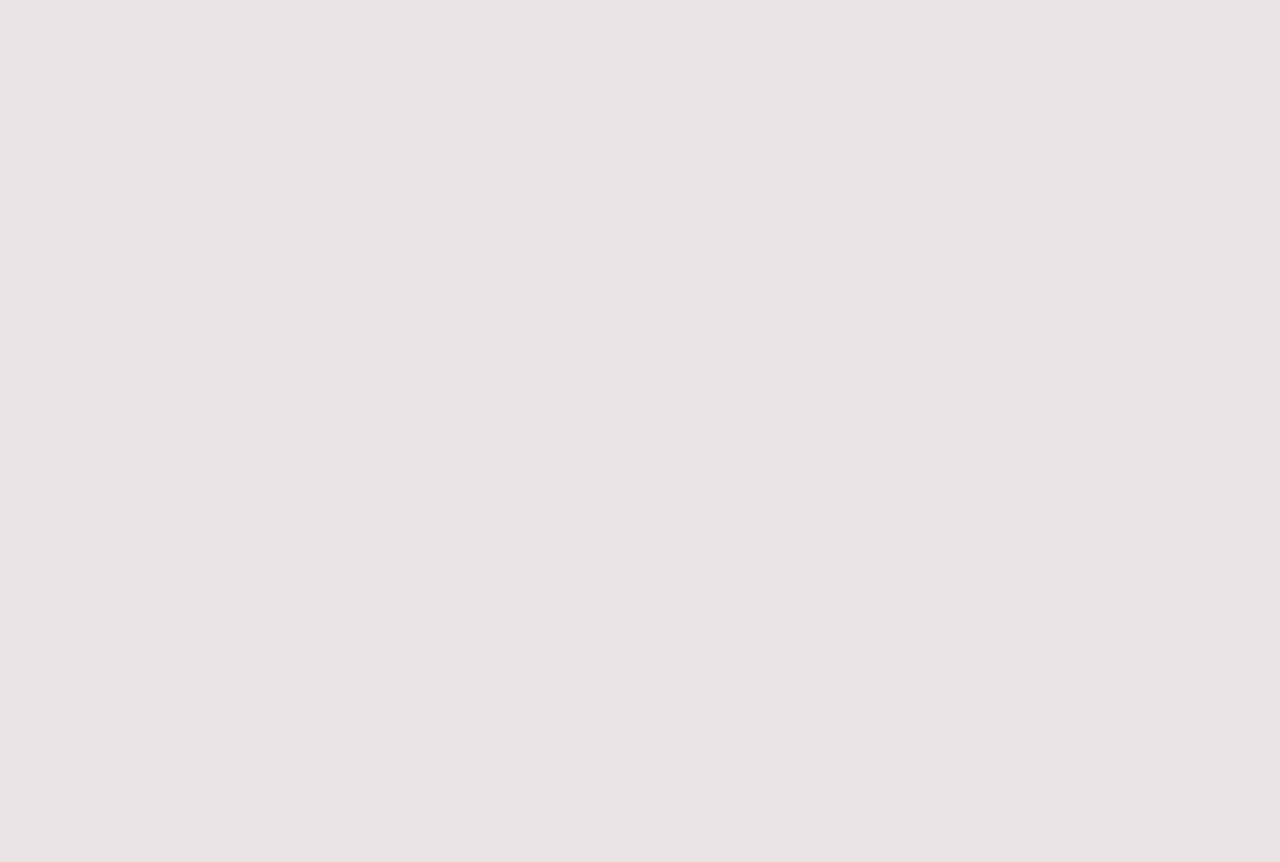
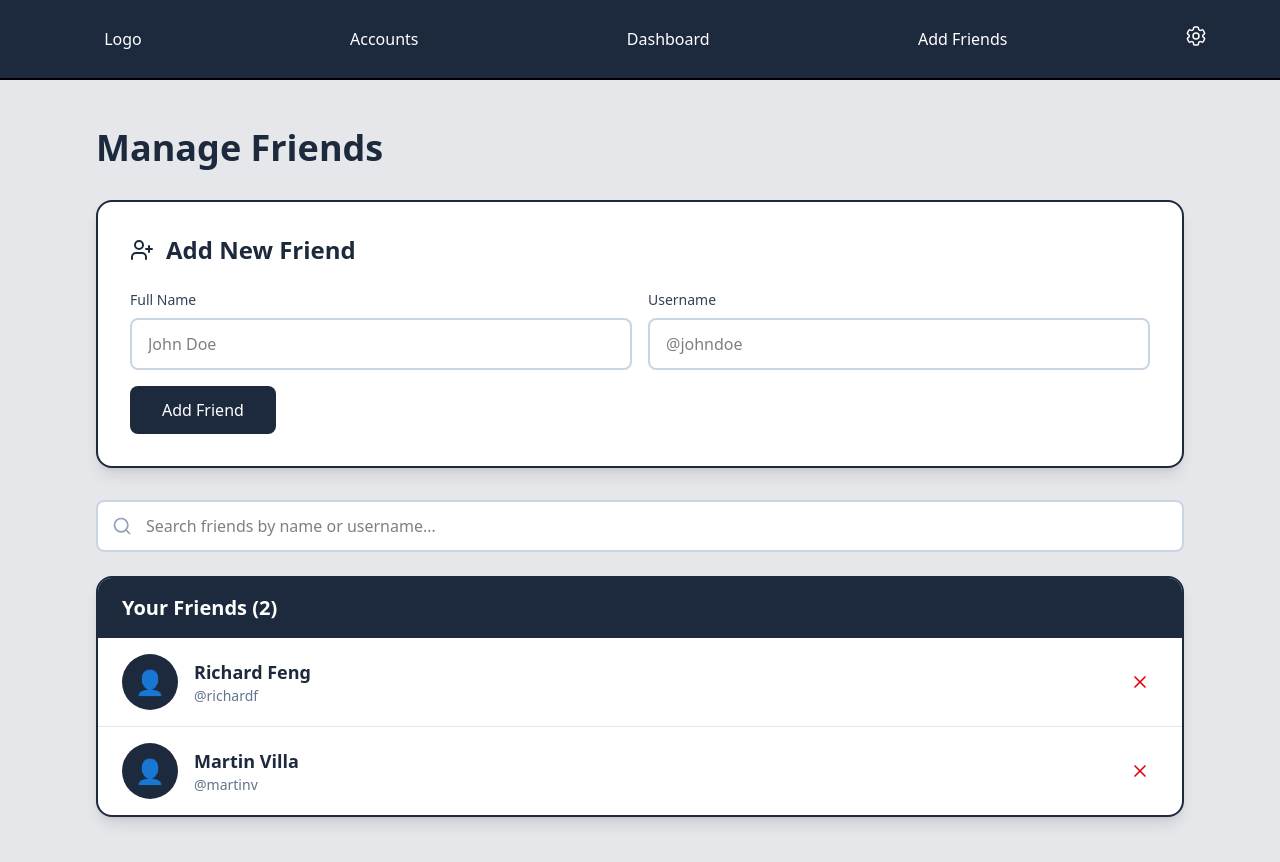
Before and after one commit to Oasis-NEU/f25-group-25, a React (Vite) app in the folder my-react-app/: page /add_contacts in a window 1280 px wide. Before the commit this address had no page. Shown: the top 862 px of the page. Before the commit the page ends 800 px from the top, so only its background shows below. Built offline with nearby package versions, Linux system fonts and the light colour scheme.

Commit message:
add friends page

```diff
--- a/my-react-app/src/App.jsx
+++ b/my-react-app/src/App.jsx
@@ -5,6 +5,7 @@ import { BrowserRouter, Routes, Route, Link } from "react-router-dom"
 import Landing from "./pages/landing";
 import Settings from "./pages/settings";
 import Login from "./pages/login";
+import AddFriends from "./pages/add_contacts";
 
 function App() {
   return (
@@ -17,7 +18,7 @@ function App() {
         <Route path="/landing" element={<Landing />} />
         <Route path='/settings' element={<Settings/>}/>
         <Route path='/login' element={<Login/>}/>
-
+        <Route path='/add_contacts' element={<AddFriends/>}/>
       </Routes>
     </BrowserRouter>
   )
--- a/my-react-app/src/navbar.jsx
+++ b/my-react-app/src/navbar.jsx
@@ -16,7 +16,7 @@ function NavBar() {
         <Link to='/dashboard'>
             <button className="hover:bg-slate-700 rounded-md hover:scale-[1.05] px-8 py-2 text-white transition-all ease-in-out cursor-pointer">Dashboard</button>
         </Link>
-        <Link>
+        <Link to='/add_contacts'>
             <button className="hover:bg-slate-700 rounded-md hover:scale-[1.05] px-8 py-2 text-white transition-all ease-in-out cursor-pointer">Add Friends</button>
         </Link>
         <Link to='/settings'>
--- a/my-react-app/src/pages/add_contacts.jsx
+++ b/my-react-app/src/pages/add_contacts.jsx
@@ -0,0 +1,136 @@
+import React, { useState } from 'react';
+import { UserPlus, Search, X } from 'lucide-react';
+import NavBar from "../navbar";
+
+export default function AddFriends() {
+  const [searchTerm, setSearchTerm] = useState('');
+  const [friends, setFriends] = useState([
+    { id: 1, name: 'Richard Feng', username: '@richardf', avatar: '👤' },
+    { id: 2, name: 'Martin Villa', username: '@martinv', avatar: '👤' },
+  ]);
+  const [newFriendName, setNewFriendName] = useState('');
+  const [newFriendUsername, setNewFriendUsername] = useState('');
+
+  const filteredFriends = friends.filter(friend =>
+    friend.name.toLowerCase().includes(searchTerm.toLowerCase()) ||
+    friend.username.toLowerCase().includes(searchTerm.toLowerCase())
+  );
+
+  const handleAddFriend = () => {
+    if (newFriendName.trim() && newFriendUsername.trim()) {
+      const newFriend = {
+        id: friends.length + 1,
+        name: newFriendName.trim(),
+        username: newFriendUsername.startsWith('@') ? newFriendUsername.trim() : `@${newFriendUsername.trim()}`,
+        avatar: '👤'
+      };
+      setFriends([...friends, newFriend]);
+      setNewFriendName('');
+      setNewFriendUsername('');
+    }
+  };
+
+  const handleRemoveFriend = (id) => {
+    setFriends(friends.filter(friend => friend.id !== id));
+  };
+
+  return (
+    <div className="flex flex-col items-center min-h-screen bg-gray-200">
+      <NavBar />
+      <div className="max-w-6xl w-full px-8 py-12">
+        <h1 className="text-4xl font-bold text-slate-800 mb-8">Manage Friends</h1>
+
+        {/* Add New Friend Form */}
+        <div className="bg-white rounded-2xl shadow-lg p-8 mb-8 border-2 border-slate-800">
+          <div className="flex items-center gap-3 mb-6">
+            <UserPlus className="w-6 h-6 text-slate-800" />
+            <h2 className="text-2xl font-bold text-slate-800">Add New Friend</h2>
+          </div>
+          <div className="space-y-4">
+            <div className="grid grid-cols-1 md:grid-cols-2 gap-4">
+              <div>
+                <label className="block text-sm font-medium text-slate-700 mb-2">
+                  Full Name
+                </label>
+                <input
+                  type="text"
+                  value={newFriendName}
+                  onChange={(e) => setNewFriendName(e.target.value)}
+                  placeholder="John Doe"
+                  className="w-full px-4 py-3 border-2 border-slate-300 rounded-lg focus:outline-none focus:border-slate-800 transition"
+                />
+              </div>
+              <div>
+                <label className="block text-sm font-medium text-slate-700 mb-2">
+                  Username
+                </label>
+                <input
+                  type="text"
+                  value={newFriendUsername}
+                  onChange={(e) => setNewFriendUsername(e.target.value)}
+                  placeholder="@johndoe"
+                  className="w-full px-4 py-3 border-2 border-slate-300 rounded-lg focus:outline-none focus:border-slate-800 transition"
+                />
+              </div>
+            </div>
+            <button
+              onClick={handleAddFriend}
+              className="w-full md:w-auto px-8 py-3 bg-slate-800 text-white rounded-lg hover:bg-slate-700 transition font-medium"
+            >
+              Add Friend
+            </button>
+          </div>
+        </div>
+
+        {/* Search Bar */}
+        <div className="mb-6">
+          <div className="relative">
+            <Search className="absolute left-4 top-1/2 transform -translate-y-1/2 w-5 h-5 text-slate-400" />
+            <input
+              type="text"
+              value={searchTerm}
+              onChange={(e) => setSearchTerm(e.target.value)}
+              placeholder="Search friends by name or username..."
+              className="w-full pl-12 pr-4 py-3 border-2 border-slate-300 rounded-lg focus:outline-none focus:border-slate-800 transition bg-white"
+            />
+          </div>
+        </div>
+
+        {/* Friends List */}
+        <div className="bg-white rounded-2xl shadow-lg border-2 border-slate-800 overflow-hidden">
+          <div className="bg-slate-800 text-white px-6 py-4">
+            <h2 className="text-xl font-bold">Your Friends ({filteredFriends.length})</h2>
+          </div>
+          <div className="divide-y divide-slate-200">
+            {filteredFriends.length === 0 ? (
+              <div className="px-6 py-12 text-center text-slate-500">
+                No friends found. Add some friends to start tracking debts!
+              </div>
+            ) : (
+              filteredFriends.map(friend => (
+                <div key={friend.id} className="px-6 py-4 hover:bg-slate-50 transition flex items-center justify-between">
+                  <div className="flex items-center gap-4">
+                    <div className="w-14 h-14 rounded-full bg-slate-800 flex items-center justify-center text-white text-2xl">
+                      {friend.avatar}
+                    </div>
+                    <div>
+                      <h3 className="font-semibold text-slate-800 text-lg">{friend.name}</h3>
+                      <p className="text-slate-500 text-sm">{friend.username}</p>
+                    </div>
+                  </div>
+                  <button
+                    onClick={() => handleRemoveFriend(friend.id)}
+                    className="p-2 text-red-600 hover:bg-red-50 rounded-lg transition"
+                    title="Remove friend"
+                  >
+                    <X className="w-5 h-5" />
+                  </button>
+                </div>
+              ))
+            )}
+          </div>
+        </div>
+      </div>
+    </div>
+  );
+}
```
